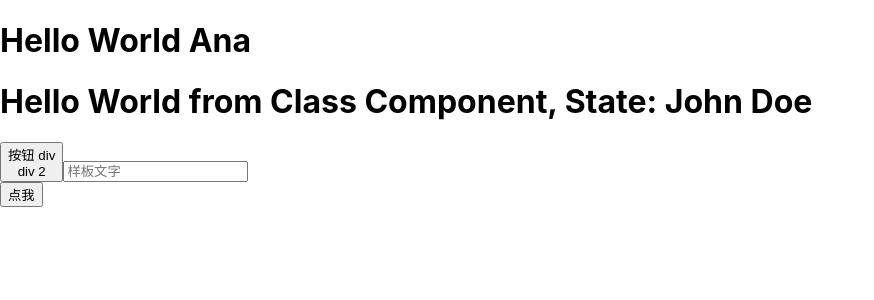
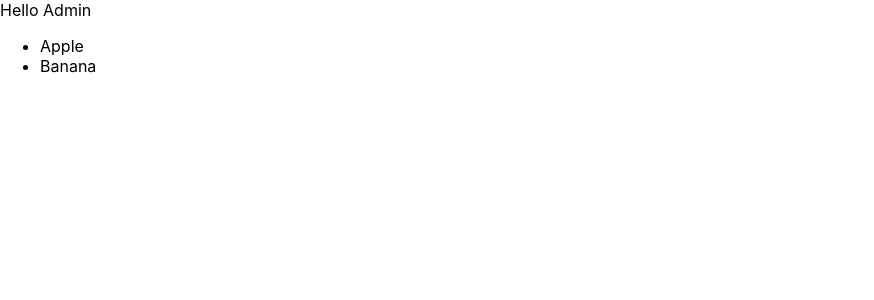
Before and after one commit to Bean-Vic/Final-Project-Jan-2026, a React (Create React App) app: page / in a window 1280 px wide. Shown: the top 300 px of the page, without its empty margins (0-874 px from the left). Built offline with nearby package versions, Linux system fonts and the light colour scheme.

Commit message:
课堂代码 01/22 v2

```diff
--- /dev/null
+++ b/src/example/conditionalComponent.jsx
@@ -0,0 +1,30 @@
+import React from 'react';
+
+export const ConditionalComponent = (props) => {
+    const items = [
+        {
+            name: 'Apple',
+            id: 1,
+        },
+        {
+            name: 'Banana',
+            id: 2,
+        },
+    ];
+    if (props.isAdmin) {
+        return (
+            <>
+                Hello Admin
+
+
+                <ul>
+                    {items.map((item, index) => (
+                        <li key={index} id={item.id}>{item.name}</li>
+                    ))}
+                </ul>
+            </>
+        )
+    } else {
+        return <h1>Hello User</h1>
+    }
+}
--- /dev/null
+++ b/src/example/functionalComponents.jsx
@@ -0,0 +1,10 @@
+import React from 'react';
+import PropTypes from 'prop-types';
+
+export const HelloWorldFunctional = (props) => {
+    return <h1> Hello World {props.name}</h1>
+}
+
+HelloWorldFunctional.propTypes = {
+    name: PropTypes.string.isRequired,
+}
--- /dev/null
+++ b/src/example/highOrderComponent.jsx
@@ -0,0 +1,23 @@
+import React from 'react';
+
+export const BaseComponent = (props) => {
+  return (
+      <h1>Hello {props.name}</h1>
+  )
+};
+
+//我想实现一个 HOC 高阶组件，作用是增强基础组件，在组件挂载的时候，会控制台输出日志，记录保留传的参数
+
+const logHOCExample = (Component) => {
+  const NewComponent = (props) => {
+    console.log('传入的参数是: ', props);
+    // if (isAdmin) {
+    //   return Admin page
+    // } else
+    return <Component {...props} />
+  }
+
+  return NewComponent;
+}
+
+export const EnhancedComponent = logHOCExample(BaseComponent);
--- a/src/index.js
+++ b/src/index.js
@@ -4,16 +4,22 @@ import 'src/sass/index.scss';
 import App from 'src/components/App';
 import { Provider } from 'react-redux';
 import store from 'src/store';
-import { HelloWorldComponent, HelloWorldClassComponent, NestedButtons } from 'src/example/simpleComponent';
+// import { HelloWorldComponent, HelloWorldClassComponent, NestedButtons } from 'src/example/simpleComponent';
+// import { HelloWorldFunctional } from 'src/example/functionalComponents';
+// import { BaseComponent, EnhancedComponent } from 'src/example/highOrderComponent'
+import { ConditionalComponent } from 'src/example/conditionalComponent'
 
 const root = ReactDOM.createRoot(document.getElementById('root'));
 root.render(
     <React.StrictMode>
         <Provider store={store}>
             {/*<App />*/}
-            <HelloWorldComponent name="Ana" />
-            <HelloWorldClassComponent name="Bean"/>
-            <NestedButtons />
+            {/*<HelloWorldComponent name="Ana" />*/}
+            {/*<HelloWorldClassComponent name="Bean"/>*/}
+            {/*<NestedButtons />*/}
+            {/*<HelloWorldFunctional name={1} />*/}
+            {/*<EnhancedComponent name="cch" id={0} />*/}
+            <ConditionalComponent isAdmin={true} />
         </Provider>
     </React.StrictMode>,
 );
```
